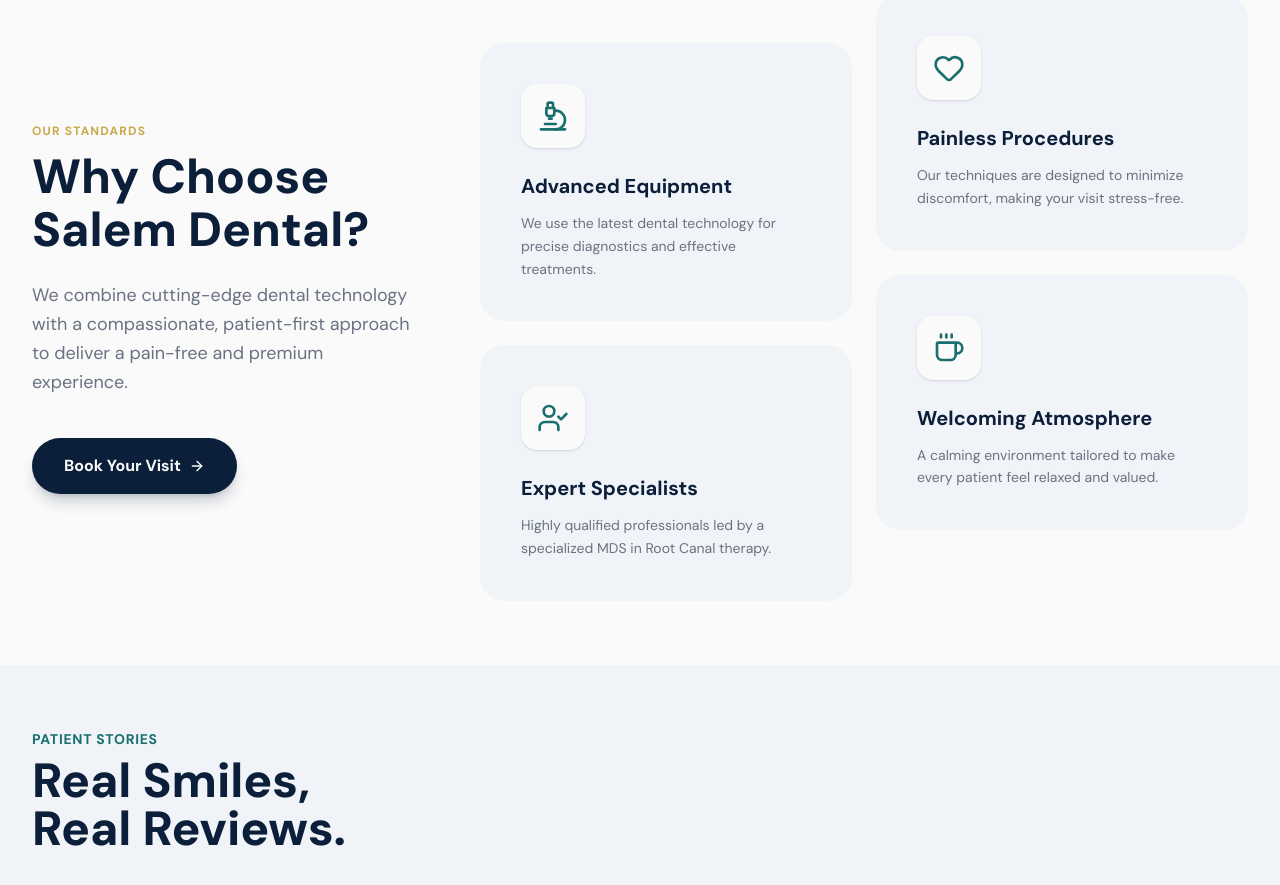
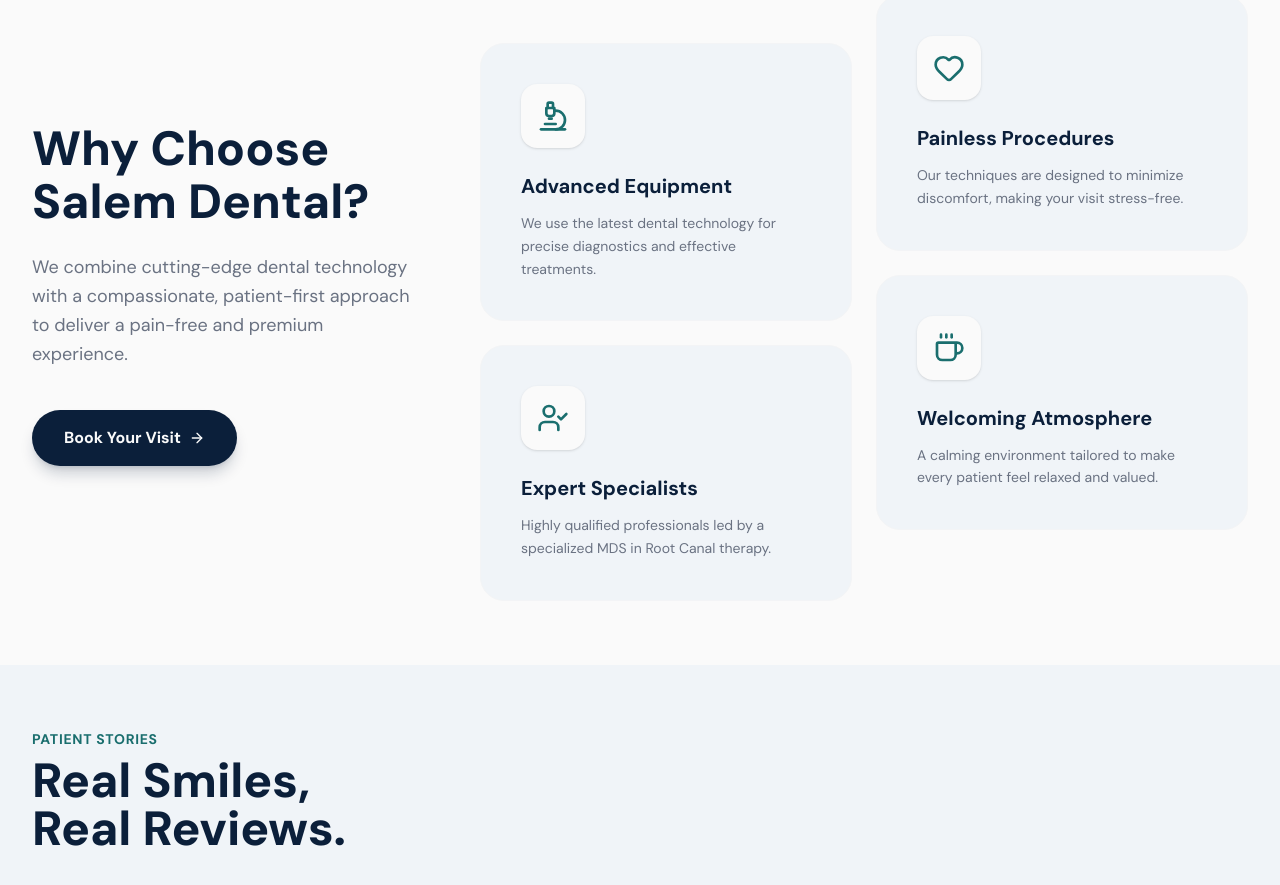
Before and after one commit to GENAI-NETWORKS/salem-dental-clinic, a React (Vite) app: page / in a window 1280 px wide. Shown: the part 3360-4245 px from the top of the page. Built offline with nearby package versions, Linux system fonts and the light colour scheme; a web font is replaced by a local one.

Commit message:
Remove 'Our Standards' label from WhyChooseUs component
Removed the standards label from the sticky title section.

```diff
--- a/src/components/WhyChooseUs.jsx
+++ b/src/components/WhyChooseUs.jsx
@@ -32,7 +32,6 @@ const WhyChooseUs = () => {
 
           {/* ── Left side: Sticky Title & Context ── */}
           <div className="lg:w-1/3 lg:sticky lg:top-32 self-start">
-            <span className="text-gold font-bold text-xs uppercase tracking-widest mb-3 block">Our Standards</span>
             <h2 className="text-4xl md:text-5xl font-sans font-extrabold text-navy leading-[1.1] mb-6">
               Why Choose <br className="hidden lg:block"/> Salem Dental?
             </h2>
```
